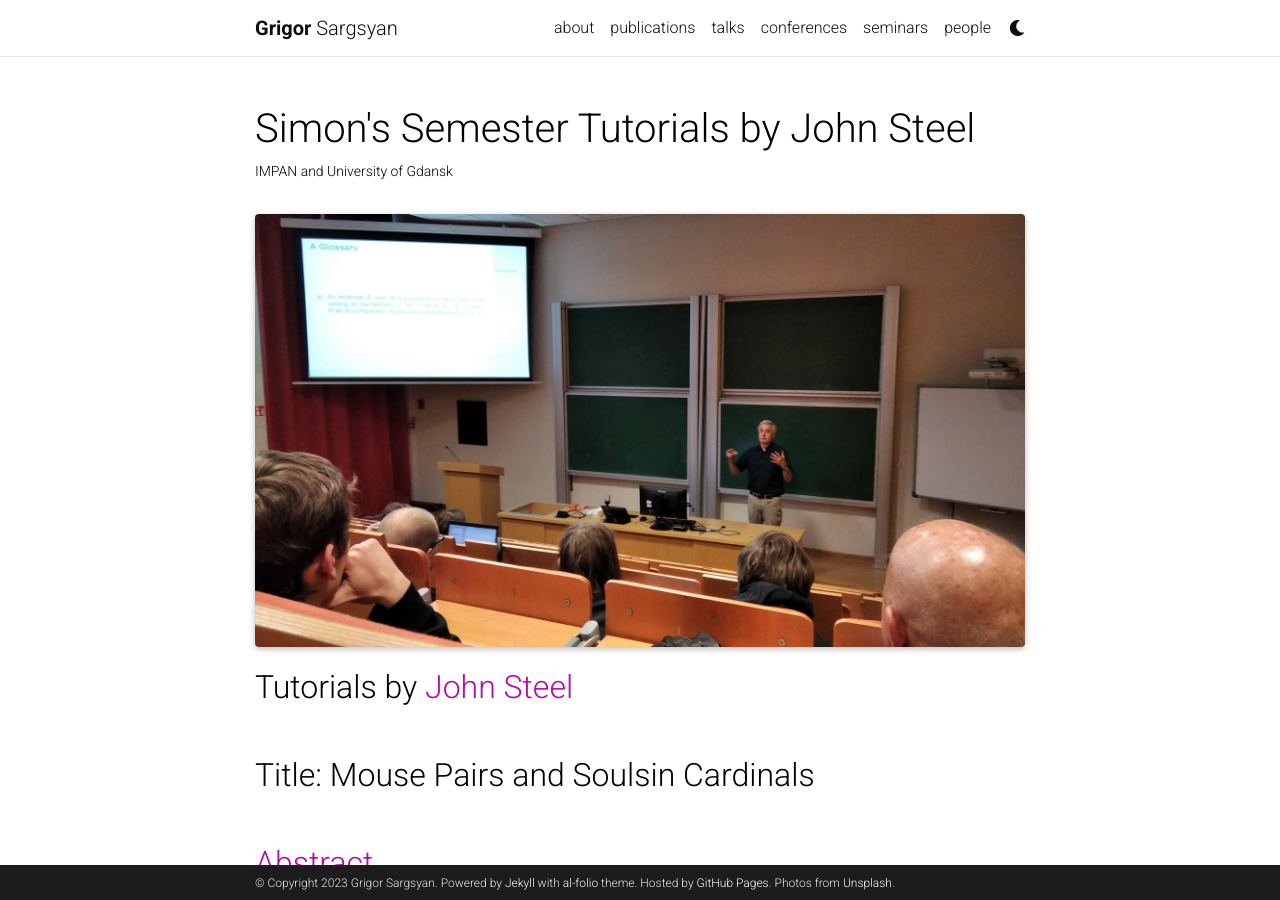
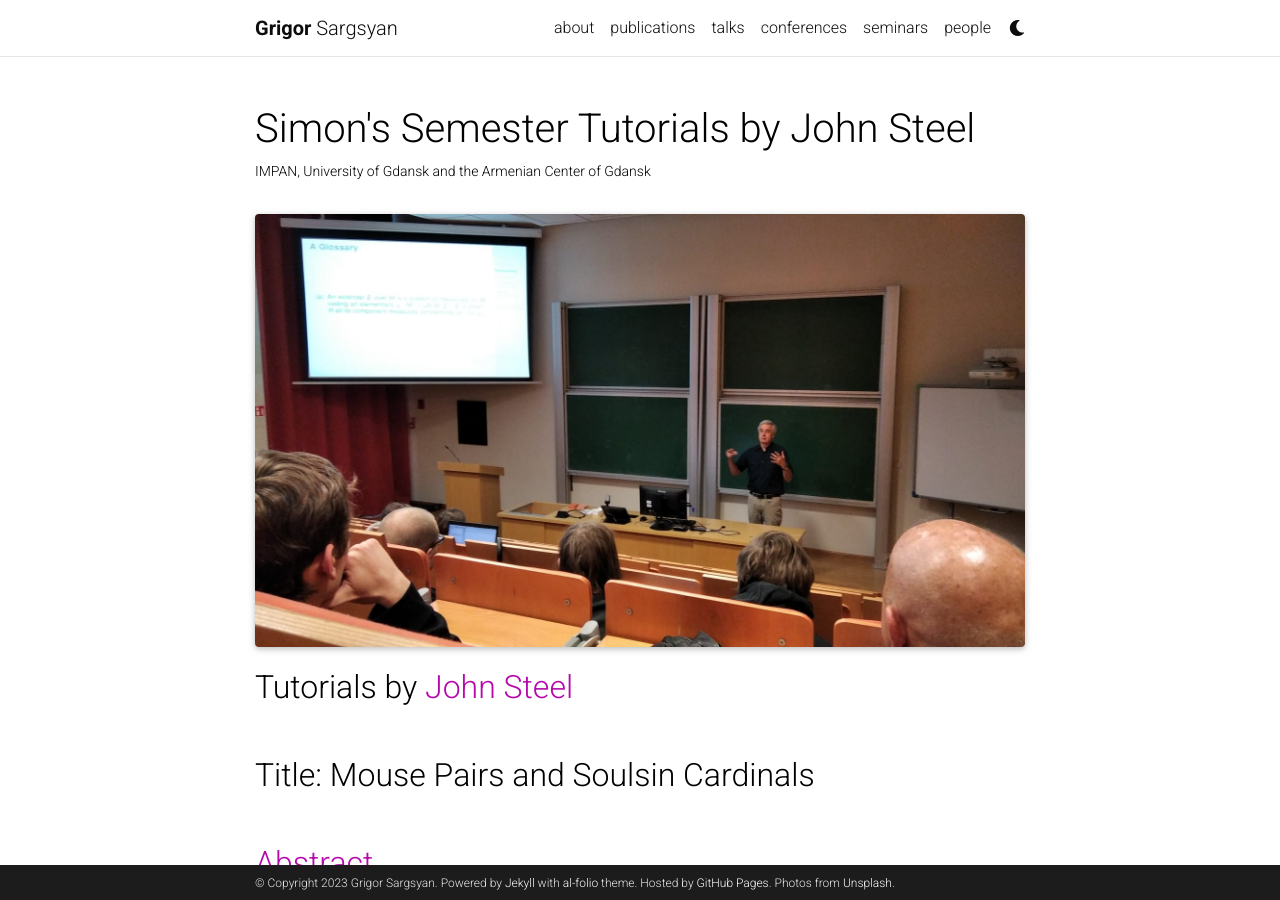
Before and after one commit to grigorsarg/grigorsarg.github.io, a Jekyll site: the page built from _seminars/johnsteel.md, in a window 1280 px wide and 900 px high. Built offline with Jekyll 4.4.1, drawn with Linux system fonts in a browser that asks for light colours; full-size pictures stand in for the smaller copies a plugin makes; comment, search, counter and statistics services are not loaded; a style sheet for code colours, icons or effects is not loaded.

Commit message:
Update johnsteel.md

```diff
--- a/_seminars/johnsteel.md
+++ b/_seminars/johnsteel.md
@@ -1,7 +1,7 @@
 ---
 layout: page
 title: Simon's Semester Tutorials by John Steel
-description: IMPAN and University of Gdansk
+description: IMPAN, University of Gdansk and the Armenian Center of Gdansk
 img: assets/img/Gdansk.jpg
 importance: 3
 
```
